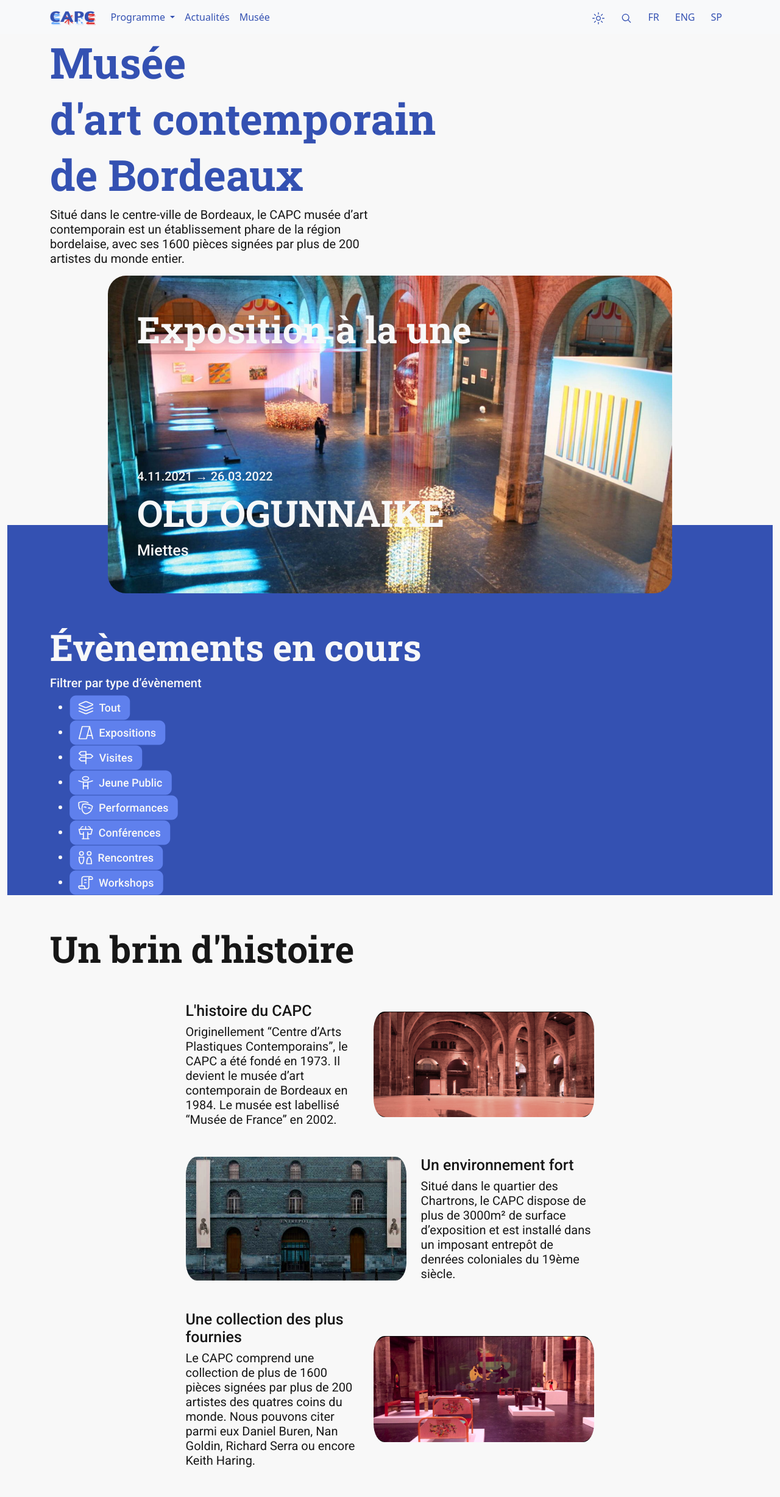
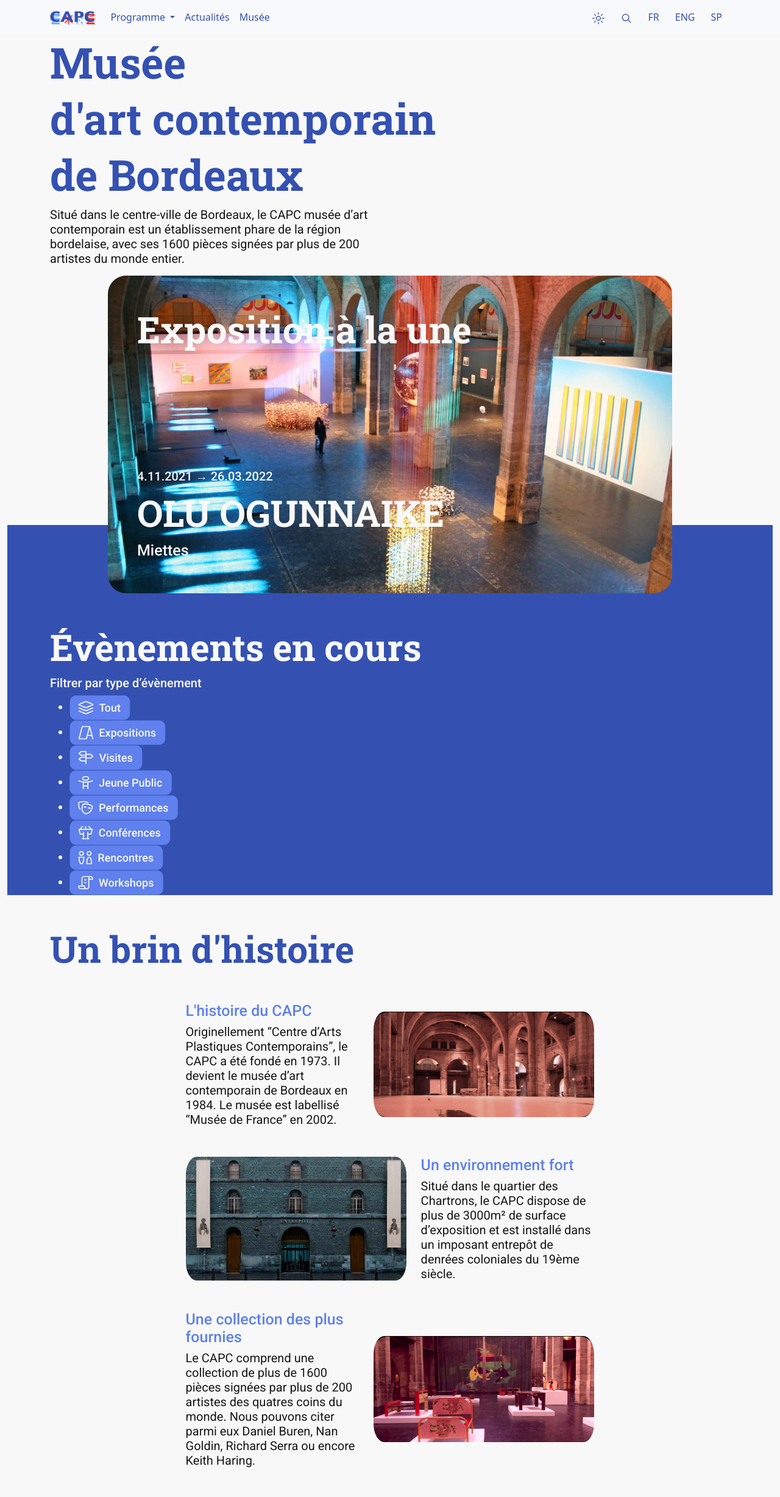
Before and after one commit to studio-beauvoir/jekyll-capc, a Jekyll site: the page built from _pages/index.html, in a window 1280 px wide. Shown: the whole page at 61% size. Built offline with Jekyll 4.4.1, drawn with Linux system fonts in a browser that asks for light colours.

Commit message:
brin d'histoire tout aligné

```diff
--- a/_includes/sections/home/brin-histoire.html
+++ b/_includes/sections/home/brin-histoire.html
@@ -1,11 +1,11 @@
 <section class="container-fluid" id="brinHistoire">
     <div class="container">
-        <h2 class="mt-5"> Un brin d'histoire</h2>
+        <h2 class="mt-5 text-s-1"> Un brin d'histoire</h2>
     </div>
     <div class="container col-12 col-md-10 col-xl-10">
         <div class="row justify-content-center align-items-center m-5 ">
             <div  class="col-lg-4 col-12">
-                <h4>L'histoire du CAPC</h4>
+                <h4 class="text-s-2">L'histoire du CAPC</h4>
                 <p class="m-0">
                 Originellement “Centre d’Arts Plastiques Contemporains”,
                 le CAPC a été fondé en 1973. Il devient le musée d’art
@@ -13,17 +13,17 @@
                 “Musée de France” en 2002.
                 </p>
             </div>
-            <img class="col-lg-5 col-12 img-fluid border_radius"
+            <img class="col-lg-5 col-12 img-fluid border_radius mobile_margin_top"
             src="../../assets/img/histoire.png"
             alt="Intérieur du CAPC">
         </div>
 
         <div class="row justify-content-center align-items-center m-5">
-            <img class="col-lg-5 col-12 img-fluid border_radius"
+            <img class="col-lg-5 col-12 img-fluid border_radius mobile_margin_bottom"
                 src="../../assets/img/environnement.jpg"
                 alt="Le bâtiment du CAPC">
             <div class="col-lg-4 col-12">
-                <h4>Un environnement fort</h4>
+                <h4 class="text-s-2">Un environnement fort</h4>
                 <p class="m-0">
                 Situé dans le quartier des Chartrons, le CAPC dispose de plus
                 de 3000m² de surface d’exposition et est installé dans un imposant
@@ -34,7 +34,7 @@
 
         <div class="row justify-content-center align-items-center m-5">
             <div class="col-lg-4 col-12">
-                <h4>Une collection des plus fournies</h4>
+                <h4 class="text-s-2">Une collection des plus fournies</h4>
                 <p class="m-0">
                     Le CAPC comprend une collection de plus de 1600 pièces signées par
                     plus de 200 artistes des quatres coins du monde. Nous pouvons citer
@@ -42,7 +42,7 @@
                     Haring.
                 </p>
             </div>
-                <img class="col-12 col-md-5 col-xl-5 img-fluid border_radius"
+                <img class="col-12 col-lg-5 img-fluid border_radius mobile_margin_top"
                     src="../../assets/img/collection.png"
                     alt="Un exemple de collection du CAPC">
         </div>
--- a/_sass/header.scss
+++ b/_sass/header.scss
@@ -3,12 +3,3 @@
         color: var(--s1);
     }
 }
-
-
-.kiki{margin:20px}
-
-@media only screen and (min-device-width : 320px) and (max-device-width : 480px) {
-    /* Styles pour cette Media Queries */
-.kiki{margin:10px}
-
-}
--- a/_sass/sections/home/brin-histoire.scss
+++ b/_sass/sections/home/brin-histoire.scss
@@ -1,3 +1,22 @@
 #brinHistoire{
 
+.kiki{margin:20px}
+
+@media only screen and (min-device-width : 320px) and (max-device-width : 480px) {
+    /* Styles pour cette Media Queries */
+.kiki{margin:10px}
+
 }
+}
+
+.mobile_margin_top{
+    @media only screen and (max-width:768px){
+        margin-top: 5%;
+    }
+}
+
+.mobile_margin_bottom{
+    @media only screen and (max-width:768px){
+        margin-bottom: 5%
+    }
+}
```
